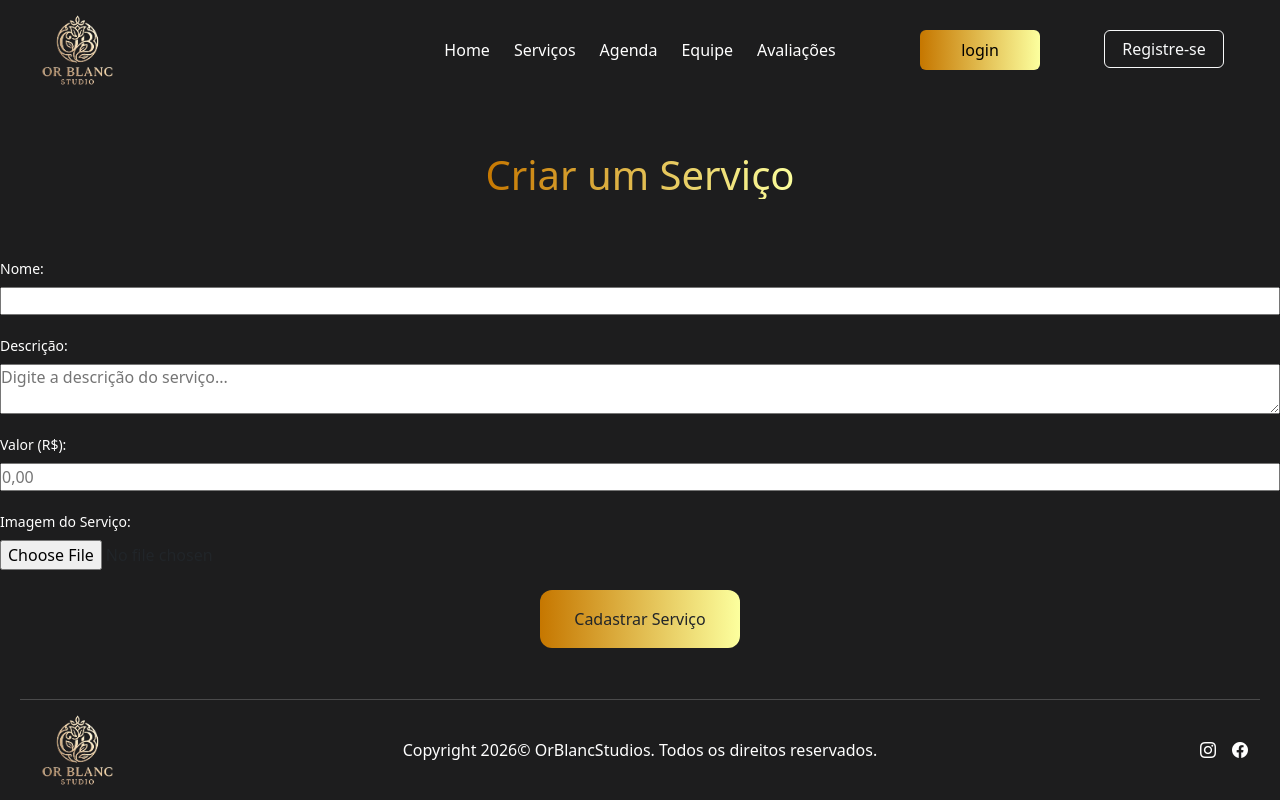
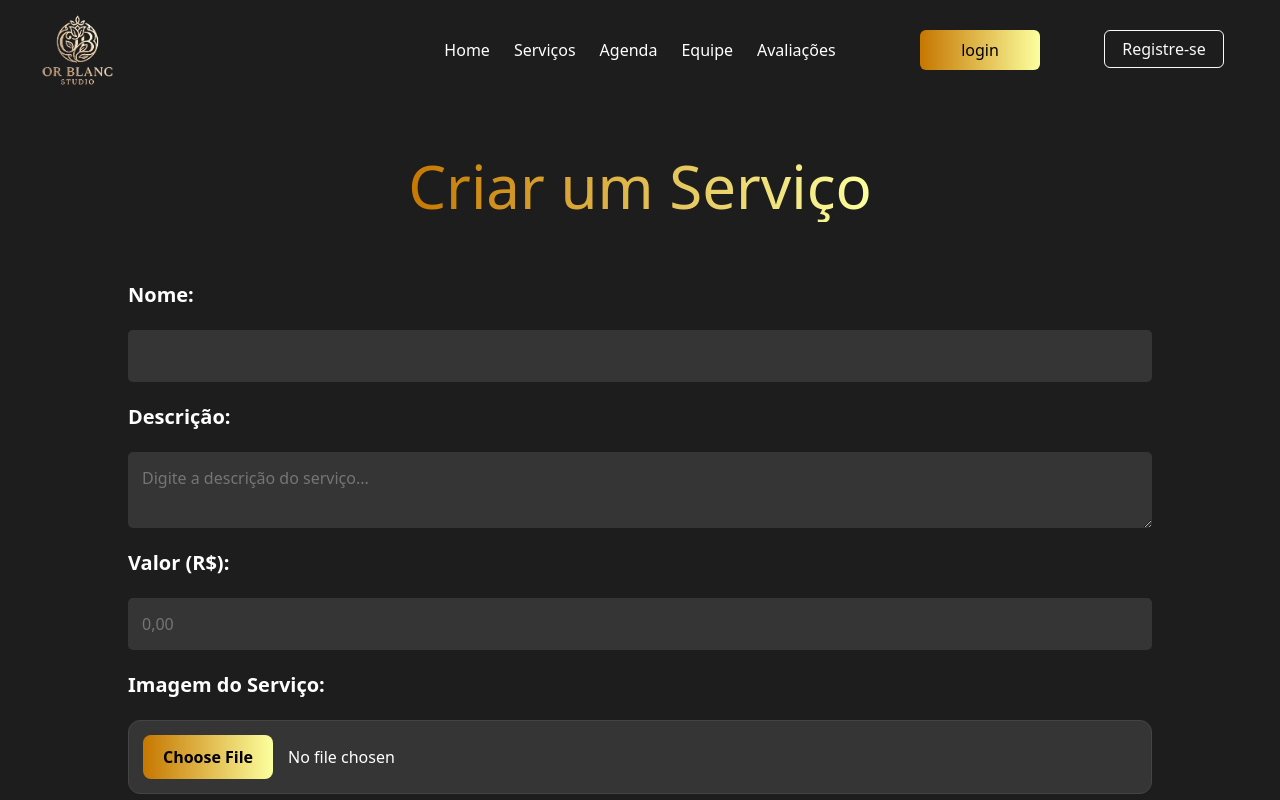
Before and after one commit to Eduardo-Bernal/Or-Blanc-Studio-Front, a Next.js app: page /servico/criar-servico in a window 1280 px wide. Built offline with nearby package versions, Linux system fonts and the light colour scheme.

Commit message:
Tela de criar servico

```diff
--- a/package.json
+++ b/package.json
@@ -9,12 +9,14 @@
     "lint": "eslint"
   },
   "dependencies": {
+    "axios": "^1.18.0",
     "bootstrap": "^5.3.8",
     "bootstrap-icons": "^1.13.1",
     "local-storage": "^2.0.0",
     "next": "16.2.9",
     "react": "19.2.4",
     "react-dom": "19.2.4",
+    "react-secure-storage": "^1.3.2",
     "react-toastify": "^11.1.0"
   },
   "devDependencies": {
--- a/src/pages/_app.tsx
+++ b/src/pages/_app.tsx
@@ -1,6 +1,6 @@
 import "../styles/globals.css";
 import "bootstrap/dist/css/bootstrap.min.css";
-import "bootstrap-icons/font/bootstrap-icons.css";
+// import "bootstrap-icons/font/bootstrap-icons.css";
 import type { AppProps } from "next/app";
 
 export default function App({ Component, pageProps }: AppProps) {
--- a/src/pages/servico/criar-servico/criar-servico.module.css
+++ b/src/pages/servico/criar-servico/criar-servico.module.css
@@ -1,5 +1,4 @@
-
-.pagina_conteudo{
+.pagina_conteudo {
     display: flex;
     align-items: center;
     flex-direction: column;
@@ -9,7 +8,7 @@
     background-color: var(--preto-fundo)
 }
 
-.conteudo{
+.conteudo {
     display: flex;
     flex-direction: column;
     align-items: center;
@@ -21,31 +20,89 @@ width: 100%;
 
 }
 
-.inputs{
+.inputs {
     display: flex;
     flex-direction: column;
-    width: 100%;
+    width: 80%;
 }
 
-.label{
+.label {
     color: #ffffff;
-    font-size: 14px;
-    font-weight: 500;
-    margin-bottom: 8px;
+    font-size: 20px;
+    font-weight: 600;
+    margin-bottom: 20px;
     align-self: flex-start;
+    /*Mudar tamanho, cor etc nome */
 }
 
-.titulo_servico{
+.titulo_servico {
     text-align: center;
     background-image: var(--dourado-titulo);
     -webkit-background-clip: text;
     color: transparent;
+    font-size:  60px;
+
 }
-.container_botao{
+
+.container_botao {
     background: linear-gradient(-90deg, #fcff9e 0%, #c67700 100%);
     color: #000000;
     border: none;
     min-width: 120px;
-    border-radius: 12px ;
+    border-radius: 12px;
     width: 25vh;
 }
+
+.nome,
+.descricao,.valor {
+    background-color: var(--background);
+    color: var(--branco);
+    border: 1px;
+    border-radius: 5px;
+
+    /*Alterações de altura*/
+    padding: 14px
+}
+
+/*campo de testes ignorar 100%*/
+
+.imagem_input {
+    background-color: var(--background);
+    color: #ffffff !important;
+    border: 1px solid #444444;
+    border-radius: 12px;
+    width: 100%;
+    padding: 14px;
+    transition: all 0.2s ease-in-out;
+    cursor: pointer; /* Mostra que é clicável */
+    font-size: 16px;
+}
+
+/* Estilo para quando passar o mouse no input de imagem */
+.imagem_input:hover {
+    border-color: #c67700;
+    background-color: #333333;
+}
+
+/* Estilo para quando o input estiver em foco */
+.imagem_input:focus {
+    outline: none;
+    box-shadow: 0 0 0 4px rgba(198, 119, 0, 0.15);
+}
+
+/* Estilização específica do botão "Escolher arquivo" nativo do navegador */
+.imagem_input::-webkit-file-upload-button {
+    background: linear-gradient(-90deg, #fcff9e 0%, #c67700 100%);
+    color: #000000;
+    border: none;
+    border-radius: 8px;
+    padding: 10px 20px;
+    margin-right: 15px;
+    cursor: pointer;
+    font-weight: 600;
+    font-family: inherit;
+}
+
+.imagem_input::-webkit-file-upload-button:hover {
+    opacity: 0.9;
+}
--- a/src/pages/servico/criar-servico/index.tsx
+++ b/src/pages/servico/criar-servico/index.tsx
@@ -42,7 +42,7 @@ export default function Criar() {
                         id="valor"
                         className={styles.valor}
                         placeholder="0,00"
-                        step="0.01"
+                        step="5,00"
                         min="0"
                     />
                 </div>
```
Also changed, not shown: 1 other file (tests, documents, lock files or other folders). Lines whose indentation alone changed are shown as unchanged.
